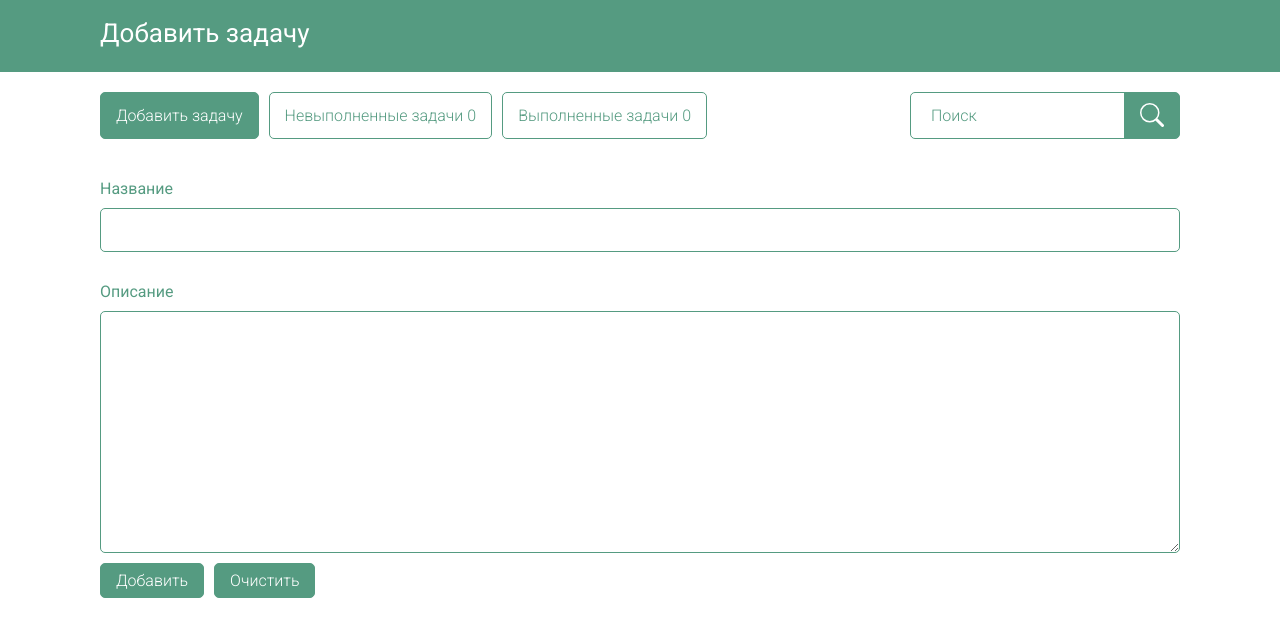
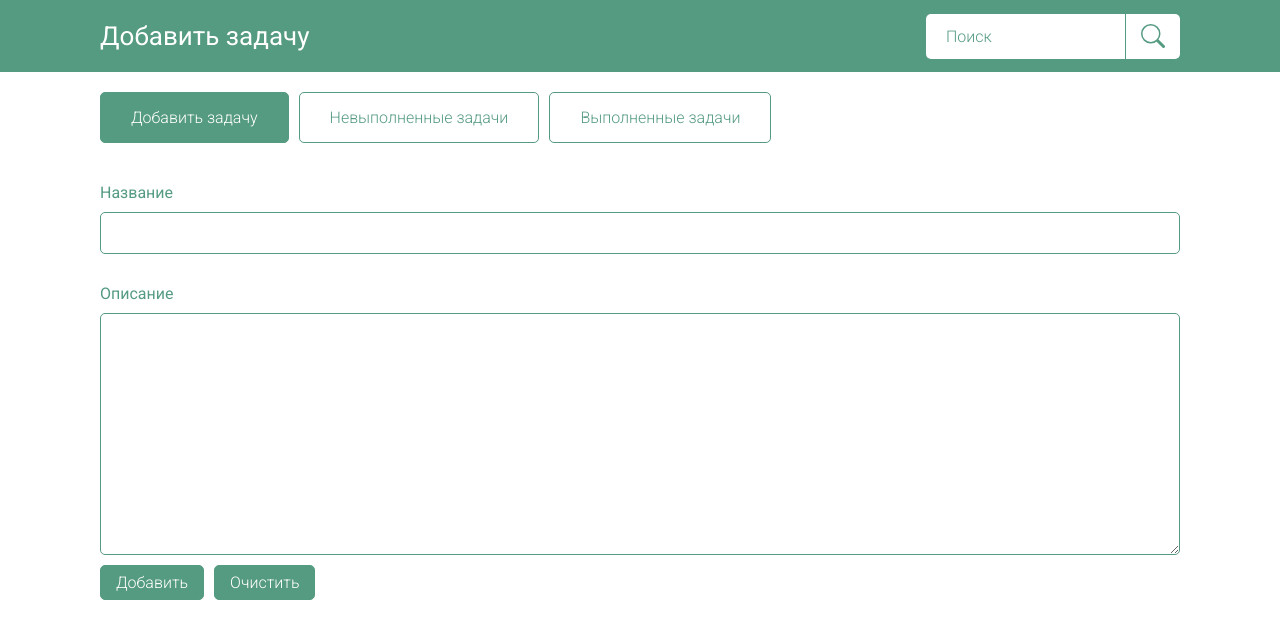
Before and after one commit to friezpotato/Todo-List, a Vue app: page / in a window 1280 px wide. Shown: the top 638 px of the page. Built offline with nearby package versions, Linux system fonts and the light colour scheme.

Commit message:
add Vuex

```diff
--- a/public/index.html
+++ b/public/index.html
@@ -16,10 +16,6 @@
         <div id="app"></div>
 
         <style>
-            body {
-                margin: 0;
-                padding: 0;
-            }
         </style>
     </body>
 </html>
--- a/src/App.vue
+++ b/src/App.vue
@@ -1,80 +1,25 @@
 <template>
     <div id="app">
-        <v-header
-        :tasks="tasks"
-        :finishTasks="finishTasks"
-        @changeTitle="isActive"
-        />
-
-        <v-add-tasks
-        v-show="title=='Добавить задачу'"
-        @addTasks="addTasks"
-        />
-
-        <v-unfinished-tasks
-        v-show="title=='Невыполненные задачи'"
-        :tasks="tasks"
-        @finish="finish"
-        />
-
-        <v-finished-tasks
-        v-show="title=='Выполненные задачи'"
-        :finishTasks="finishTasks"
-        @recover="recover"
-        />
+        <app-wrapper/>
     </div>
 </template>
 
 <script>
-import Header from '@/components/Header.vue';
-import AddTasks from '@/components/AddTasks.vue';
-import UnfinishedTask from '@/components/UnfinishedTask.vue';
-import FinishedTask from '@/components/FinishedTask.vue';
-
-export default {
-    name: 'App',
-    data(){
-        return{
-           title: '',
-           tasks: [],
-           finishTasks: [],
-           recoverTask: {}
+import wrapper from './components/Wrapper'
+    export default {
+        components: {
+            'appWrapper': wrapper
         }
-    },
-    methods: {
-        isActive(){
-            this.title = event.target.value
-        },
-        addTasks(data){
-            this.tasks = data
-        },
-        finish(data){
-            this.finishTasks = data
-        },
-        recover(data){
-            this.recoverTask = data
-            this.tasks.push({
-                title: this.recoverTask.title,
-                details: this.recoverTask.details,
-                taskShow: false
-            })
-        }
-    },
-    mounted() {
-        this.title = 'Добавить задачу'
-    },
-    components: {
-        'v-header': Header,
-        'v-add-tasks': AddTasks,
-        'v-unfinished-tasks': UnfinishedTask,
-        'v-finished-tasks': FinishedTask
     }
-}
 </script>
 
 <style>
+    * {
+        margin: 0;
+        padding: 0;
+    };
     h1, h2, h3, h4, h5, h6 {
         padding: 0;
         margin: 0;
-    }
+    };
 </style>
--- a/src/components/AddTasks.vue
+++ b/src/components/AddTasks.vue
@@ -1,18 +1,19 @@
 <template>
     <div class="add-task">
         <div class="container">
-            <form class="add_form">
+            <div class="add_form">
+
                 <h2 class="title_form">Название</h2>
-
                 <input
+                @keydown.enter="addTask"
                 v-model="title"
                 :placeholder="alertPlaceholder"
                 @keyup="clearAlert"
                 :class="{'input_alert': inputAlert}"
-                class="input" type="text" autofocus>
+                class="input" type="text"
+                autofocus>
 
                 <h2 class="title_form">Описание</h2>
-
                 <textarea
                 v-model="details"
                 @keydown.enter="addTask"
@@ -20,10 +21,10 @@
                 rows="15">
                 </textarea>
 
-            </form>
+            </div>
             <div class="group_button">
-                <button @click="addTask" class="button button_form">Добавить</button>
-                <button @click="resetTask" class="button button_form">Очистить</button>
+                <button type="button" @click="addTask" class="button button_form">Добавить</button>
+                <button type="button" @click="resetTask" class="button button_form">Очистить</button>
             </div>
         </div>
     </div>
@@ -31,10 +32,8 @@
 
 <script>
     export default {
-        name: 'v-add-tasks',
         data() {
             return {
-                tasks: [],
                 title: '',
                 details: '',
                 inputAlert: false,
@@ -44,17 +43,16 @@
         methods: {
             addTask(){
                 if(this.title != ''){
-                    this.tasks.push({
+                    const task = {
                         title: this.title,
                         details: this.details,
-                        taskShow: false,
-                        edit: false
-                    })
-                    this.$emit('addTasks', this.tasks)
+                        taskShow: false
+                        }
+                    this.$store.commit('ADD_TASK', task)
                     this.title = '',
                     this.details = '',
                     this.alertPlaceholder = ''
-                }
+                    }
                 else{
                     this.inputAlert = true
                     this.alertPlaceholder = 'Введите название задачи'
--- a/src/components/Header.vue
+++ b/src/components/Header.vue
@@ -2,7 +2,29 @@
     <div>
         <div class="header">
             <div class="container">
-                <h1 v-text="title" class="title"></h1>
+                <div class="header_top">
+                    <h1 v-text="title" class="title"></h1>
+                    <form class="search_form">
+                        <transition name="fade">
+
+                            <input
+                            @mousedown="searchActive = true"
+                            @blur="searchActive = false"
+                            v-model="search"
+                            :style="[(searchActive == true) ? {'width': '400px'} : '']"
+                            class="search_input"
+                            type="text"
+                            placeholder="Поиск">
+
+                        </transition>
+                        <button type="button" class="search_button button">
+                            <svg class="bi bi-search" width="1.5em" height="1.5em" viewBox="0 0 16 16" fill="currentColor" xmlns="http://www.w3.org/2000/svg">
+                            <path fill-rule="evenodd" d="M10.442 10.442a1 1 0 011.415 0l3.85 3.85a1 1 0 01-1.414 1.415l-3.85-3.85a1 1 0 010-1.415z" clip-rule="evenodd"/>
+                            <path fill-rule="evenodd" d="M6.5 12a5.5 5.5 0 100-11 5.5 5.5 0 000 11zM13 6.5a6.5 6.5 0 11-13 0 6.5 6.5 0 0113 0z" clip-rule="evenodd"/>
+                            </svg>
+                        </button>
+                    </form>
+                </div>
             </div>
         </div>
         <div class="container">
@@ -12,6 +34,7 @@
                     @click="isActive"
                     value="Добавить задачу"
                     :class="[(title=='Добавить задачу') ? 'button_active' : 'button']"
+                    class="button_xl"
                     >Добавить задачу
                     </button>
 
@@ -19,27 +42,21 @@
                     @click="isActive"
                     value="Невыполненные задачи"
                     :class="[(title=='Невыполненные задачи') ? 'button_active' : 'button']"
+                    class="button_xl"
                     >Невыполненные задачи
-                    <span :tasks="tasks" v-text="tasks.length"></span>
+                    <span></span>
                     </button>
 
                     <button
                     @click="isActive"
                     value="Выполненные задачи"
                     :class="[(title=='Выполненные задачи') ? 'button_active' : 'button']"
+                    class="button_xl"
                     >Выполненные задачи
-                    <span :finishTasks="finishTasks" v-text="finishTasks.length"></span>
+                    <span></span>
                     </button>
                 </div>
-                <form class="search_form">
-                    <input class="search_input" type="text" placeholder="Поиск">
-                    <button class="search_button button">
-                        <svg class="bi bi-search" width="1.5em" height="1.5em" viewBox="0 0 16 16" fill="currentColor" xmlns="http://www.w3.org/2000/svg">
-                        <path fill-rule="evenodd" d="M10.442 10.442a1 1 0 011.415 0l3.85 3.85a1 1 0 01-1.414 1.415l-3.85-3.85a1 1 0 010-1.415z" clip-rule="evenodd"/>
-                        <path fill-rule="evenodd" d="M6.5 12a5.5 5.5 0 100-11 5.5 5.5 0 000 11zM13 6.5a6.5 6.5 0 11-13 0 6.5 6.5 0 0113 0z" clip-rule="evenodd"/>
-                        </svg>
-                    </button>
-                </form>
+
             </header>
         </div>
     </div>
@@ -47,15 +64,12 @@
 
 <script>
     export default {
-        props: {
-            tasks: Array,
-            finishTasks: Array
-        },
-        name: 'v-header',
         data(){
             return{
                 title: '',
-                visible: ''
+                visible: '',
+                searchActive: false,
+                search: ''
             }
         },
         methods: {
@@ -76,13 +90,20 @@
         padding: 1px;
         background: rgb(85, 155, 129);
     }
+    .header_top {
+        height: 70px;
+        display: grid;
+        grid-template-columns: repeat(2, max-content);
+        align-items: center;
+        justify-content: space-between
+    }
     .container {
         max-width: 1080px;
         margin: 0 auto;
         padding: 0 20px;
     }
     .title {
-        margin-top: 17px;
+        justify-self: start;
         color: #fff;
         font-family: 'Roboto', sans-serif;
         font-weight: 400;
@@ -127,41 +148,45 @@
         transition: .5s;
     }
     .button:hover {
-        background: rgb(85, 155, 129);
+        background: rgb(131, 185, 165);
         color: #fff;
+        border: 1px solid rgb(131, 185, 165);
         transition: .5s;
+    }
+    .button_xl {
+        padding: 15px 30px;
     }
     .search_form {
         display: grid;
-        grid-template-columns: 4fr 1fr;
-        justify-self: end;
+        grid-template-columns: repeat(2, max-content);
     }
     .search_input {
         font-family: 'Roboto', sans-serif;
         font-weight: 300;
         font-size: 16px;
         padding-left: 20px;
-        border: 1px solid rgb(85, 155, 129);
+        border: none;
         border-radius: 5px 0 0 5px;
         outline: none;
+        background: #fff;
     }
     .search_input::placeholder {
         color: rgb(85, 155, 129);
     }
     .search_button {
+        width: 55px;
         padding-top: 10px;
-        margin-left: -2px;
-        background: rgb(85, 155, 129);
+        background: #fff;
         border-radius: 0 5px 5px 0;
-        color: #fff;
+        border: none;
+        border-left: 1px solid rgb(85, 155, 129);
     }
     .search_button:hover {
-        background: rgb(128, 196, 171);
-        border-color: rgb(128, 196, 171);
+        background: rgb(131, 185, 165);
+        color: #fff;
     }
     .search_icon {
         padding-top: 3px;
         height: 20px;
-        fill: rgb(255, 255, 255);
     }
 </style>
--- /dev/null
+++ b/src/components/Wrapper.vue
@@ -0,0 +1,51 @@
+<template>
+    <div class="wrapper">
+        <app-header
+        @changeTitle="isActive"
+        />
+
+        <app-add-tasks
+        v-show="title=='Добавить задачу'"
+        />
+
+        <app-unfinished-tasks
+        v-show="title=='Невыполненные задачи'"
+        />
+
+        <app-finished-tasks
+        v-show="title=='Выполненные задачи'"
+        />
+    </div>
+</template>
+
+<script>
+import Header from '@/components/Header.vue';
+import AddTasks from '@/components/AddTasks.vue';
+import UnfinishedTask from '@/components/UnfinishedTask.vue';
+import FinishedTask from '@/components/FinishedTask.vue';
+
+export default {
+    data(){
+        return{
+           title: '',
+        }
+    },
+    methods: {
+        isActive(){
+            this.title = event.target.value
+        }
+    },
+    mounted() {
+        this.title = 'Добавить задачу'
+    },
+    components: {
+        appHeader: Header,
+        appAddTasks: AddTasks,
+        appUnfinishedTasks: UnfinishedTask,
+        appFinishedTasks: FinishedTask
+    }
+}
+</script>
+
+<style>
+</style>
--- a/src/main.js
+++ b/src/main.js
@@ -1,8 +1,10 @@
 import Vue from 'vue'
 import App from './App.vue'
+import store from './store'
 
 Vue.config.productionTip = false
 
 new Vue({
+  store,
   render: h => h(App),
 }).$mount('#app')
--- /dev/null
+++ b/src/store/index.js
@@ -0,0 +1,12 @@
+import Vue from 'vue'
+import Vuex from 'vuex'
+
+import tasks from './modules/tasks'
+
+Vue.use(Vuex)
+
+export default new Vuex.Store({
+    modules: {
+        tasks
+    }
+})
--- /dev/null
+++ b/src/store/modules/tasks.js
@@ -0,0 +1,28 @@
+export default {
+    state: {
+        tasks: [],
+        finishTasks: []
+    },
+    mutations: {
+        ADD_TASK:(state, task) => {
+            state.tasks.push(task)
+        },
+        FINISH_TASK: (state, task) => {
+            state.finishTasks.push(task)
+        },
+        DELETE_FROM_TASKS: (state, index) => {
+            state.tasks.splice(index, 1)
+        },
+        DELETE_FROM_FINISH_TASKS: (state, index) => {
+            state.finishTasks.splice(index, 1)
+        },
+    },
+    getters: {
+        TASKS(state){
+            return state.tasks
+        },
+        FINISH_TASK(state){
+            return state.finishTasks
+        }
+    }
+}
```
Also changed, not shown: src/components/FinishedTask.vue (+9 -13 lines), src/components/UnfinishedTask.vue (+19 -30 lines).
